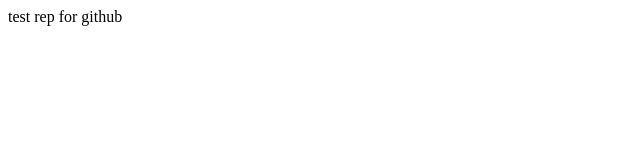
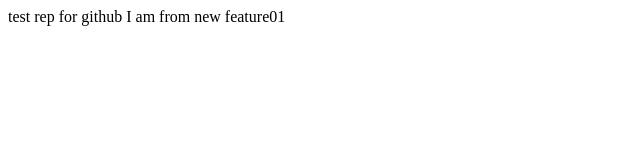
Before and after one commit to allexmor/testrep, a plain HTML site: page index.html in a window 1280 px wide. Shown: the whole page, without its empty margins (0-640 px from the left). Drawn offline with Linux system fonts and the light colour scheme.

Commit message:
Updated body in feat branch

```diff
--- a/index.html
+++ b/index.html
@@ -10,6 +10,7 @@
 
 <body>
     test rep for github
+    I am from new feature01
 </body>
 
 </html>
```
